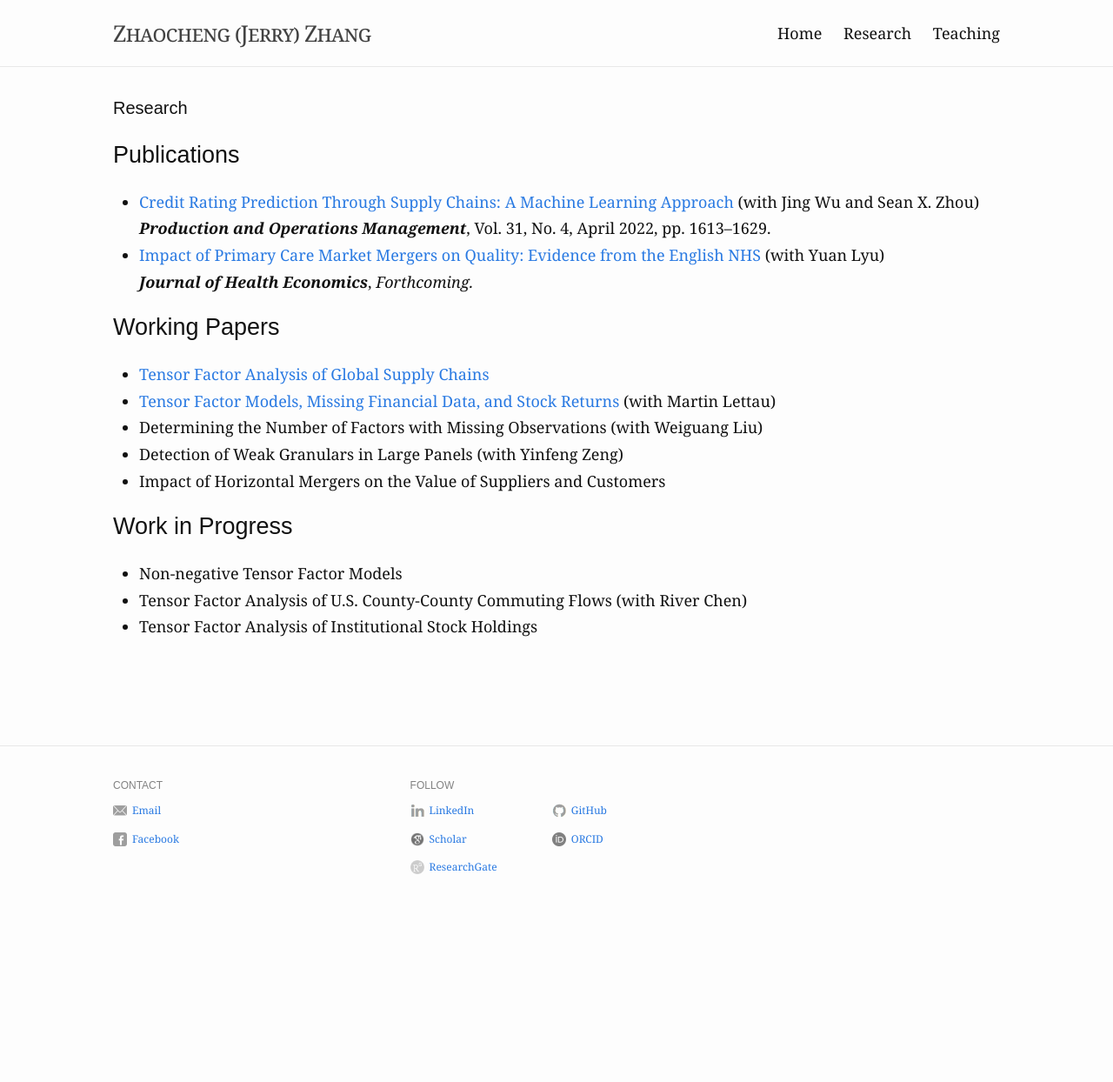
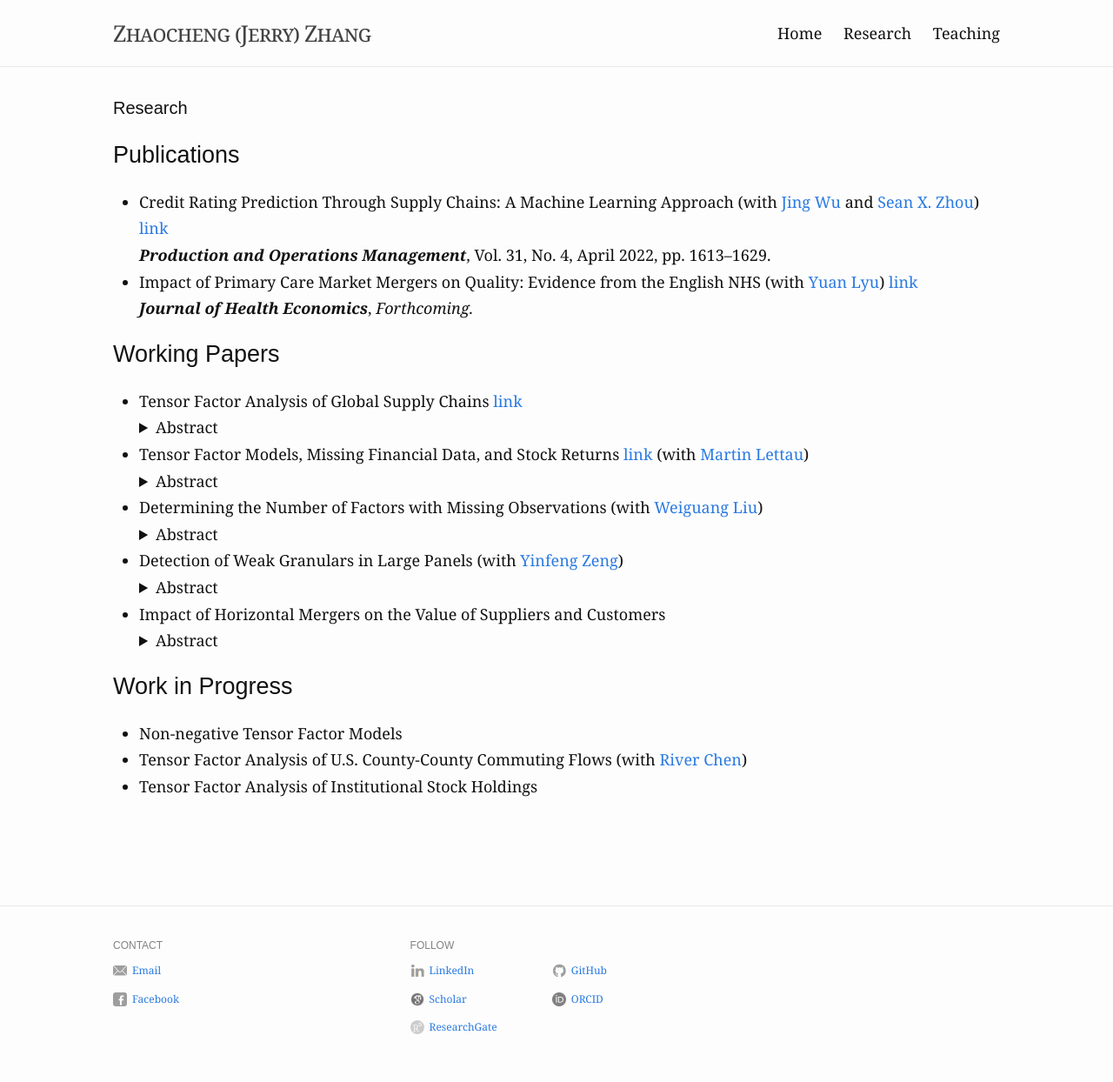
Before and after one commit to zhaocheng-zhang/zhaocheng-zhang.github.io, a Jekyll site: the page built from research.md, in a window 1280 px wide. Shown: the whole page at 87% size. Built offline with Jekyll 4.4.1, drawn with Linux system fonts in a browser that asks for light colours; before the commit the page ends 1060 px from its top, so only the background shows below that.

Commit message:
Update research.md

```diff
--- a/research.md
+++ b/research.md
@@ -6,25 +6,56 @@ slug: /research
 
 ## Publications
 
-* [Credit Rating Prediction Through Supply Chains: A Machine Learning Approach](https://doi.org/10.1111/poms.13634) (with Jing Wu and Sean X. Zhou)\
+* Credit Rating Prediction Through Supply Chains: A Machine Learning Approach (with [Jing Wu](https://www.bschool.cuhk.edu.hk/staff/wu-jing/) and [Sean X. Zhou](https://www.bschool.cuhk.edu.hk/staff/zhou-sean-xiang/)) [link](https://doi.org/10.1111/poms.13634)\
    ***Production and Operations Management***, Vol. 31, No. 4, April 2022, pp. 1613–1629. <!--Media at [POMS](https://youtu.be/ybiD_tnwa2g) and [CUHK](https://cbk.bschool.cuhk.edu.hk/supply-chain-health-a-new-way-to-predict-credit-ratings/); [Code](https://github.com/zhaocheng-zhang/CreditRatingSC).-->
-* [Impact of Primary Care Market Mergers on Quality: Evidence from the English NHS](https://doi.org/10.1016/j.jhealeco.2025.103050) (with Yuan Lyu)\
+* Impact of Primary Care Market Mergers on Quality: Evidence from the English NHS (with [Yuan Lyu](http://ae.ruc.edu.cn/szdw/qzjs/ayjspx/nyjjx/nyllyzcjys/ly/index.htm)) [link](https://doi.org/10.1016/j.jhealeco.2025.103050)\
    ***Journal of Health Economics***, *Forthcoming.*
 
 
 ## Working Papers
 
-* [Tensor Factor Analysis of Global Supply Chains](https://www.dropbox.com/scl/fi/mtsy5vs4e6am4j8qubqwa/Tensor_Factor_zhaocheng.pdf?rlkey=zzrnq58mi1a7f5i3s8n96caqk&st=67lpmtn3&dl=0) <!--(with Weichen Wang and Jing Wu)-->
-* [Tensor Factor Models, Missing Financial Data, and Stock Returns](https://www.dropbox.com/scl/fi/9e25f7iw8dh5w41nlway8/TFM_stock_zhaocheng.pdf?rlkey=5beav3cgaysqcegnns774hpb1&st=mso72apy&dl=0) (with Martin Lettau)
-* Determining the Number of Factors with Missing Observations (with Weiguang Liu)
-* Detection of Weak Granulars in Large Panels (with Yinfeng Zeng)
+* Tensor Factor Analysis of Global Supply Chains [link](https://www.dropbox.com/scl/fi/mtsy5vs4e6am4j8qubqwa/Tensor_Factor_zhaocheng.pdf?rlkey=zzrnq58mi1a7f5i3s8n96caqk&st=67lpmtn3&dl=0) <!--(with Weichen Wang and Jing Wu)-->
+    <details>
+    <summary>Abstract</summary>
+    <p>
+    This paper develops and estimates a semi-parametric tensor factor model for high-dimensional data where latent factor loadings are flexible, non-parametric functions of time-varying covariates. We introduce this framework to analyze a pressing economic problem: the identification of systematic risks in global supply chains. Applying the model to a five-dimensional country-industry level dataset (2000-2014), the empirical analysis reveals that a small number of latent factors—interpreted as major trade hubs like China and the U.S.—explain the vast majority of the network's variation. The results demonstrate that exposures to these systematic risk factors are strongly driven by observable economic characteristics such as economic size and productive capability. This research provides both a novel econometric tool for dynamic, multi-dimensional data and new insights into the evolving structure of the global economy.
+    </p>
+    </details>
+* Tensor Factor Models, Missing Financial Data, and Stock Returns [link](https://www.dropbox.com/scl/fi/9e25f7iw8dh5w41nlway8/TFM_stock_zhaocheng.pdf?rlkey=5beav3cgaysqcegnns774hpb1&st=mso72apy&dl=0) (with [Martin Lettau](https://haas.berkeley.edu/faculty/lettau-martin/))
+    <details>
+    <summary>Abstract</summary>
+    <p>
+    We propose a tensor factor model for high-dimensional panels of stock characteristics that accommodates arbitrary patterns of missing data and uncovers the low-rank structure inherent in multi-way financial data. The model employs a weighted version of the Tucker decomposition, estimated via higher-order orthogonal iteration adjusted for unbalanced observation patterns. We apply this framework to a monthly panel of 153 firm-level characteristics for over 5{,}000 U.S. stocks from 1983 to 2022. Despite over 50\% of entries being missing, the estimated model achieves over 90\% out-of-sample explanatory power and compresses the data by more than 97\%. Sorting stocks by these latent factor scores yields long-short portfolios with strong performance in asset pricing tests. The resulting tensor-based pricing factors earn high Sharpe ratios and exhibit lower pricing errors than traditional anomaly, PCA, and Fama–French factors. Our results demonstrate that modeling the characteristic tensor directly can offer significant empirical advantages in explaining the cross-section of stock returns.
+    </p>
+    </details>
+* Determining the Number of Factors with Missing Observations (with [Weiguang Liu](https://scholar.google.com/citations?user=GkSLhkAAAAAJ&hl=en))
+    <details>
+    <summary>Abstract</summary>
+    <p>
+    This paper proposes eigenvalue ratio-based estimators for determining the number of factors in latent factor models with missing observations. Our framework accommodates general missing data patterns and does not require the Missing Completely at Random (MCAR) assumption. Our approach is based on the spectral behavior of adjusted second-moment matrices under flexible overlap conditions, requiring only that cross-sectional pairs share a positive fraction of observations. Simulation studies demonstrate the robustness of our estimators across a wide range of missing data patterns and idiosyncratic structures. We further illustrate the practical applicability of our method with an empirical application to monthly excess returns (1995-2024).
+    </p>
+    </details>
+* Detection of Weak Granulars in Large Panels (with [Yinfeng Zeng](https://www.econ.cam.ac.uk/people/postgraduates/yinfeng-zeng))
+    <details>
+    <summary>Abstract</summary>
+    <p>
+    This paper presents a general framework for semiparametric tensor factor models. The proposed model assumes that the factor loadings consist of a nonparametric component, which is an unknown function of auxiliary time-varying covariates, and an orthogonal component that is independent of these covariates. We propose an estimation method named Higher-Order Projected SVD (HOP-SVD). Its theoretical properties are explored and demonstrated through simulated and empirical examples.
+    </p>
+    </details>
 * Impact of Horizontal Mergers on the Value of Suppliers and Customers
+    <details>
+    <summary>Abstract</summary>
+    <p>
+    This paper investigates the underlying latent lower-dimensional structure of the dynamic supply chain network by using variants of the recently
+developed matrix-valued and tensor-valued factor models. The latent networks and their connection to the surface networks provide a clear view of the evolution of supply chains over the past two decades. The resulting lower dimensional representation of the dynamic network can be used for second-step analyses such as predictions of the matrix-valued supply chain network time series.
+    </p>
+    </details>
 
 
 ## Work in Progress
 
 * Non-negative Tensor Factor Models
-* Tensor Factor Analysis of U.S. County-County Commuting Flows (with River Chen)
+* Tensor Factor Analysis of U.S. County-County Commuting Flows (with [River Chen](https://www.econ.cam.ac.uk/people/academic/yujiang-river-chen))
 * Tensor Factor Analysis of Institutional Stock Holdings
 
 <br />
```
